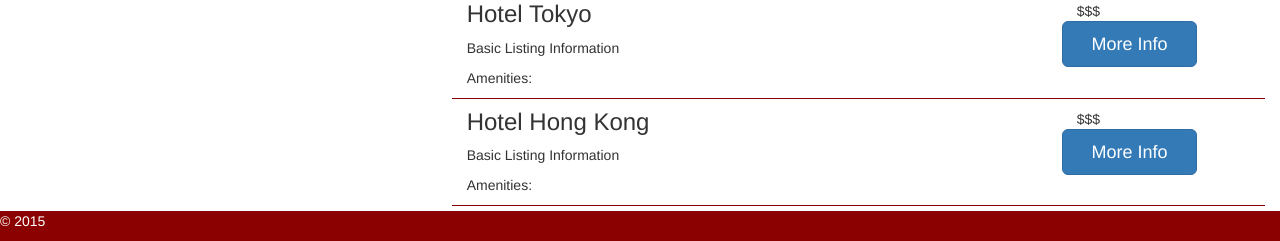
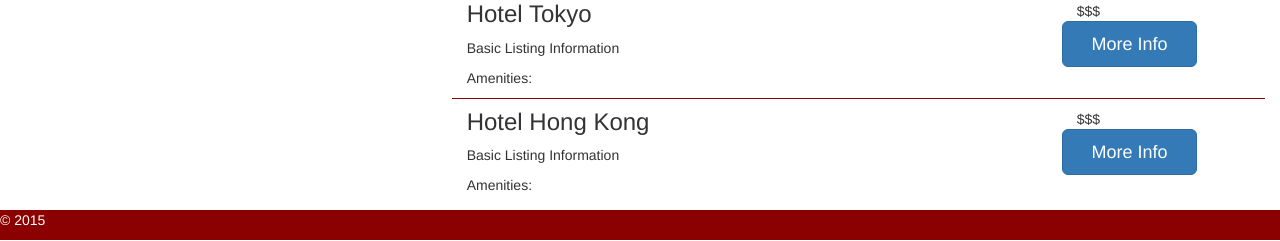
Before and after one commit to longp/Travel, a PHP site: page / in a window 1280 px wide. Shown: the part 721-962 px from the top of the page. Run offline with PHP 8.4, Linux system fonts and the light colour scheme; some libraries are stand-ins or nearby versions.

Commit message:
added develop branch to keep master perfect; removed border-bottom from listing last-child

```diff
--- a/css/travel.css
+++ b/css/travel.css
@@ -89,6 +89,10 @@ td {
   border-bottom: 1px darkred solid;
 }
 
+.listing:last-child {
+  border-bottom: none;
+}
+
 #moreOptions {
   padding: 0;
   padding-left: 20px;
```
